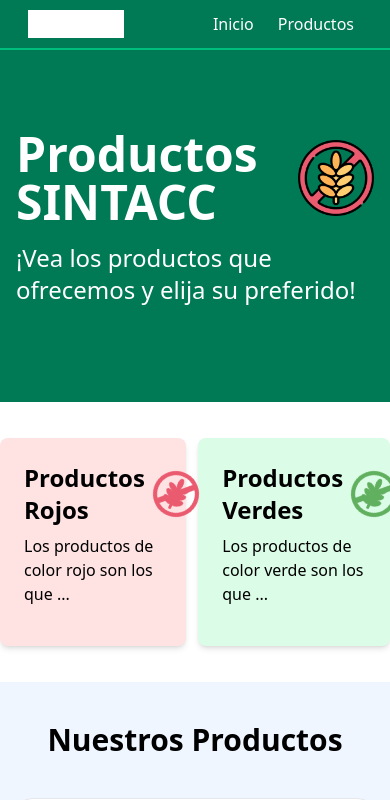
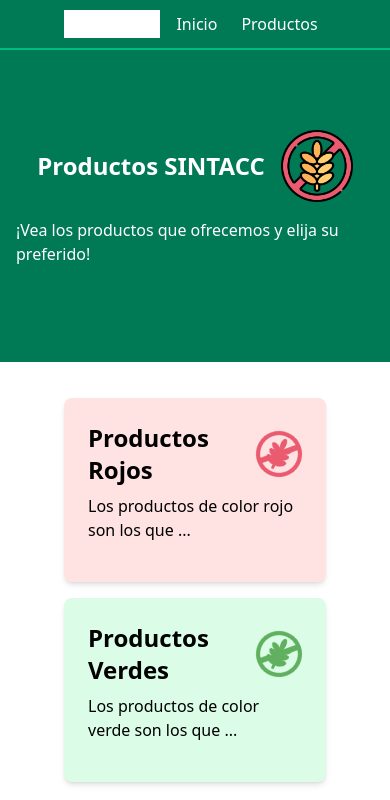
Before and after one commit to agusOlivieri/sintacc, a Vue app: page / in a window 390 px wide. Shown: the top 800 px of the page. Built offline with nearby package versions, Linux system fonts and the light colour scheme.

Commit message:
making it responsive

```diff
--- a/index.html
+++ b/index.html
@@ -7,7 +7,7 @@
     <title>Vite App</title>
   </head>
   <body>
-    <div id="app"></div>
+    <div id="app" class="w-full"></div>
     <script type="module" src="/src/main.js"></script>
   </body>
 </html>
--- a/src/components/Hero.vue
+++ b/src/components/Hero.vue
@@ -7,13 +7,13 @@ defineProps({
 
 <template>
     <section id="home" class="bg-emerald-700 py-20 mb-4 text-white">
-        <div class="max-w-7xl mx-auto px-4 flex flex-col items-center">
+        <div class="max-w-7xl px-4 flex flex-col items-center">
             <div>
-                <div class="flex items-center">
-                    <h1 class="text-5xl font-extrabold">{{ title }}</h1>
-                    <span class="ml-3"><img src="@/assets/images/gluten-free.png" /></span>
+                <div class="flex items-center gap-4 flex-wrap justify-center">
+                    <h1 class="text-2xl font-extrabold sm:text-5xl">{{ title }}</h1>
+                    <img src="@/assets/images/gluten-free.png" class="sm:w-32 w-18"/>
                 </div>
-                <p class="my-4 text-2xl">{{ subtitle }}</p>
+                <p class="my-4 sm:text-2xl">{{ subtitle }}</p>
             </div>
         </div>
     </section>
--- a/src/components/Navbar.vue
+++ b/src/components/Navbar.vue
@@ -3,8 +3,8 @@ import { RouterLink } from 'vue-router';
 </script>
 
 <template>
-    <nav class="bg-emerald-700 w-full p-2 text-white border-b-2 border-b-emerald-500">
-        <div class="flex justify-between items-center px-5">
+    <nav class="bg-emerald-700 w-full p-2 text-white border-b-2 border-b-emerald-500 sm:text-xl">
+        <div class="flex justify-center items-center gap-2 px-5 md:justify-between">
             <div id="logo" class="bg-white w-24 h-7">
             </div>
             <div id="buttons" class="flex items-center gap-2">
--- a/src/components/ProductsListing.vue
+++ b/src/components/ProductsListing.vue
@@ -60,7 +60,7 @@ const products = [
             <h2 class="text-3xl font-bold mb-10 text-center">
                 Nuestros Productos
             </h2>
-            <div class="grid grid-cols-1 md:grid-cols-3 gap-6">
+            <div class="grid grid-cols-1 sm:grid-cols-2 md:grid-cols-3 gap-6">
                 <ProductListing
                     v-for="product in products"
                     :image="product.image"
--- a/src/components/SintaccColors.vue
+++ b/src/components/SintaccColors.vue
@@ -4,7 +4,7 @@ import Card from '@/components/Card.vue'
 
 <template>
     <section id="sintacc-colors" class="mb-4 py-5">
-        <div class="flex items-center gap-x-3 justify-center">
+        <div class="grid grid-cols-1 sm:grid-cols-2 gap-4 px-16">
             <Card bg="bg-red-100">
                 <div class="flex items-center gap-2">
                     <h2 class="text-2xl font-bold">Productos Rojos</h2>
```
